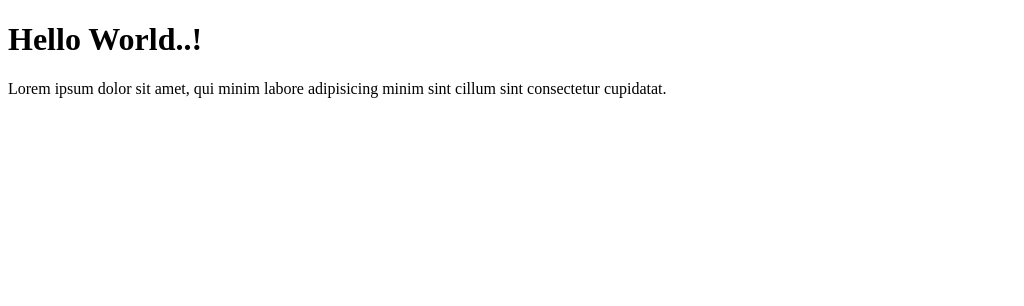
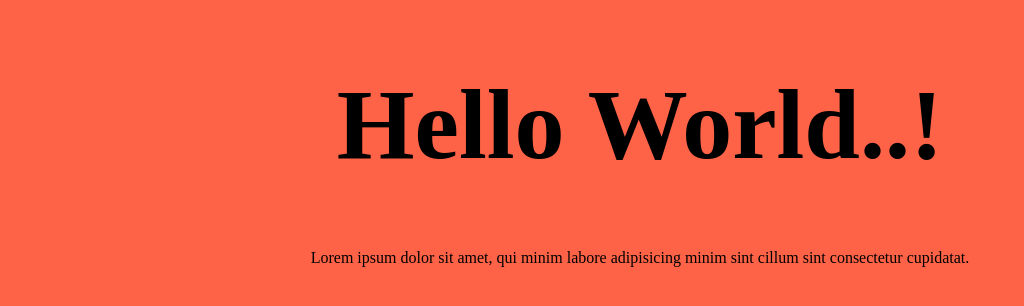
Before and after one commit to thimthy4u/TimKhode, a plain HTML site: page html/index.html in a window 1280 px wide. Shown: the whole page, without its empty margins (0-1024 px from the left). Drawn offline with Linux system fonts and the light colour scheme.

Commit message:
edit html

```diff
--- a/html/index.html
+++ b/html/index.html
@@ -5,8 +5,14 @@
     <meta charset="UTF-8">
     <meta name="viewport" content="width=device-width, initial-scale=1">
     <link href="style/style.css" rel="stylesheet">
+    <style>
+      h1{
+      font-size: 100px;
+    }
+    </style>
   </head>
-  <body>
+  <body bgcolor="tomato">
+    <center>
       <div class="contianer">
         <h1>Hello World..!</h1>
         <p>
@@ -15,5 +21,7 @@
           sint cillum sint consectetur cupidatat.
         </p>
       <div>
+    </center>
+
   </body>
 </html>
```
Lines whose indentation alone changed are shown as unchanged.
